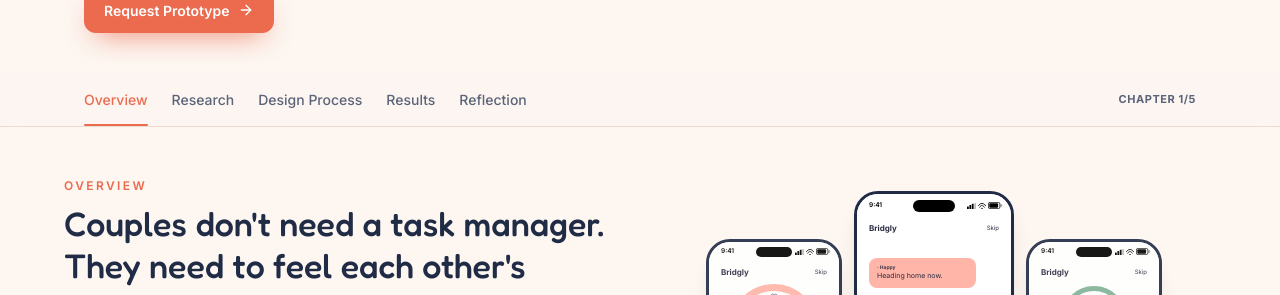
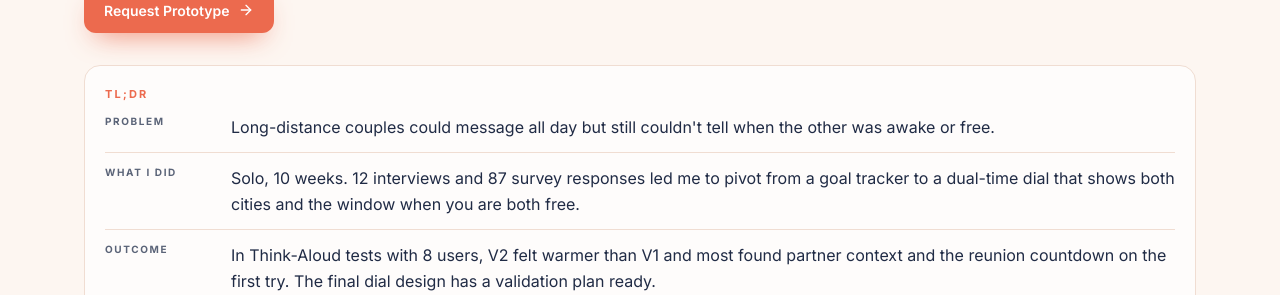
Before and after one commit to Henrywu96/Portfolio, a React (Vite) app: page / in a window 1280 px wide. Both pictures are taken after a click on the button "View Case Study". Shown: the part 505-800 px from the top of the page. Built offline with nearby package versions, Linux system fonts and the light colour scheme.

Commit message:
Add TL;DR

```diff
--- a/src/app/components/CaseStudyPage.tsx
+++ b/src/app/components/CaseStudyPage.tsx
@@ -154,6 +154,34 @@ export function CaseStudyPage({
               <Heart className="absolute right-6 top-6 z-10 size-8 fill-[var(--hw-coral)] text-[var(--hw-coral)] drop-shadow" />
             )}
           </motion.div>
+        </div>
+      </section>
+
+      {/* TL;DR */}
+      <section className="mx-auto mt-8 max-w-6xl px-5">
+        <div className="rounded-2xl border border-[var(--hw-border)] bg-white/70 p-5">
+          <p className="text-[11px] font-bold tracking-[0.2em] text-[var(--hw-coral)]">
+            TL;DR
+          </p>
+          <div className="mt-3 divide-y divide-[var(--hw-border)]">
+            {[
+              ["Problem", cs.tldr.problem],
+              ["What I did", cs.tldr.whatIDid],
+              ["Outcome", cs.tldr.outcome],
+            ].map(([label, body]) => (
+              <div
+                key={label}
+                className="grid gap-1 py-3 first:pt-0 last:pb-0 sm:grid-cols-[110px_1fr] sm:gap-4"
+              >
+                <p className="text-[10px] font-bold uppercase tracking-[0.16em] text-[var(--hw-slate)]">
+                  {label}
+                </p>
+                <p className="text-[16px] leading-relaxed text-[var(--hw-navy)]">
+                  {body}
+                </p>
+              </div>
+            ))}
+          </div>
         </div>
       </section>
 
--- a/src/app/data.ts
+++ b/src/app/data.ts
@@ -51,6 +51,11 @@ export type CaseStudy = {
   chips: string[];
   intro: string;
   heroImage: string;
+  tldr: {
+    problem: string;
+    whatIDid: string;
+    outcome: string;
+  };
   overview: {
     title: string;
     body: string;
@@ -110,6 +115,14 @@ const bridglyCase: CaseStudy = {
   intro:
     "Bridgly started as a goal-tracking app, but research revealed couples didn't need another task manager — they needed to feel present in each other's daily lives. The design shifted entirely toward warmth, awareness, and emotional closeness.",
   heroImage: ART.bridglyScene2,
+  tldr: {
+    problem:
+      "Long-distance couples could message all day but still couldn't tell when the other was awake or free.",
+    whatIDid:
+      "Solo, 10 weeks. 12 interviews and 87 survey responses led me to pivot from a goal tracker to a dual-time dial that shows both cities and the window when you are both free.",
+    outcome:
+      "In Think-Aloud tests with 8 users, V2 felt warmer than V1 and most found partner context and the reunion countdown on the first try. The final dial design has a validation plan ready.",
+  },
   overview: {
     title:
       "Couples don't need a task manager. They need to feel each other's presence.",
@@ -293,6 +306,14 @@ const greenpathCase: CaseStudy = {
   intro:
     "GreenPath started as a carbon calculator — but research revealed guilt doesn't change behavior. I redesigned it from the ground up around convenience, quick daily logging, and impact you can read: kg of CO₂ saved against a daily goal.",
   heroImage: ART.greenpathScene,
+  tldr: {
+    problem:
+      "People already knew the carbon problem. Slow logging and guilt-heavy warnings made them give up.",
+    whatIDid:
+      "Solo, 8 weeks. 10 interviews and 120 survey responses led me to a quick log and a nutrition-label format: every action shows kg of CO₂ and its percent of a daily goal.",
+    outcome:
+      "Testers logged actions with fewer hesitations than V1's form and described V2 as encouraging rather than guilt-inducing. The final label design has a validation plan ready.",
+  },
   overview: {
     title: "Guilt-tripping doesn't work. Convenience does.",
     body: "I originally assumed people avoided sustainable choices because they lacked knowledge about their carbon footprint. Research proved otherwise: users already knew the problem. What they lacked was a frictionless way to act on it. GreenPath pivoted from a warning dashboard to an actionable habit-building platform.",
@@ -465,6 +486,14 @@ const studyflowCase: CaseStudy = {
   intro:
     "StudyFlow started as a strict scheduling tool. Research revealed that rigid time planning was the problem, not the solution. I redesigned it around one principle: make starting so easy that there's no excuse not to.",
   heroImage: ART.studyflowScene,
+  tldr: {
+    problem:
+      "Students failed at starting, not studying. Detailed planning made them abandon sessions before the first minute.",
+    whatIDid:
+      "Solo, 9 weeks. 9 interviews and a 15-person diary study led me to replace calendar setup with a one-tap hourglass: turn the glass, and the sand shows time left.",
+    outcome:
+      'In testing with 8 users, more completed a full session in V2, and feedback described it as "less stressful to open." The final hourglass design has a validation plan ready.',
+  },
   overview: {
     title:
       "The problem wasn't focus. It was the friction before focus.",
```
